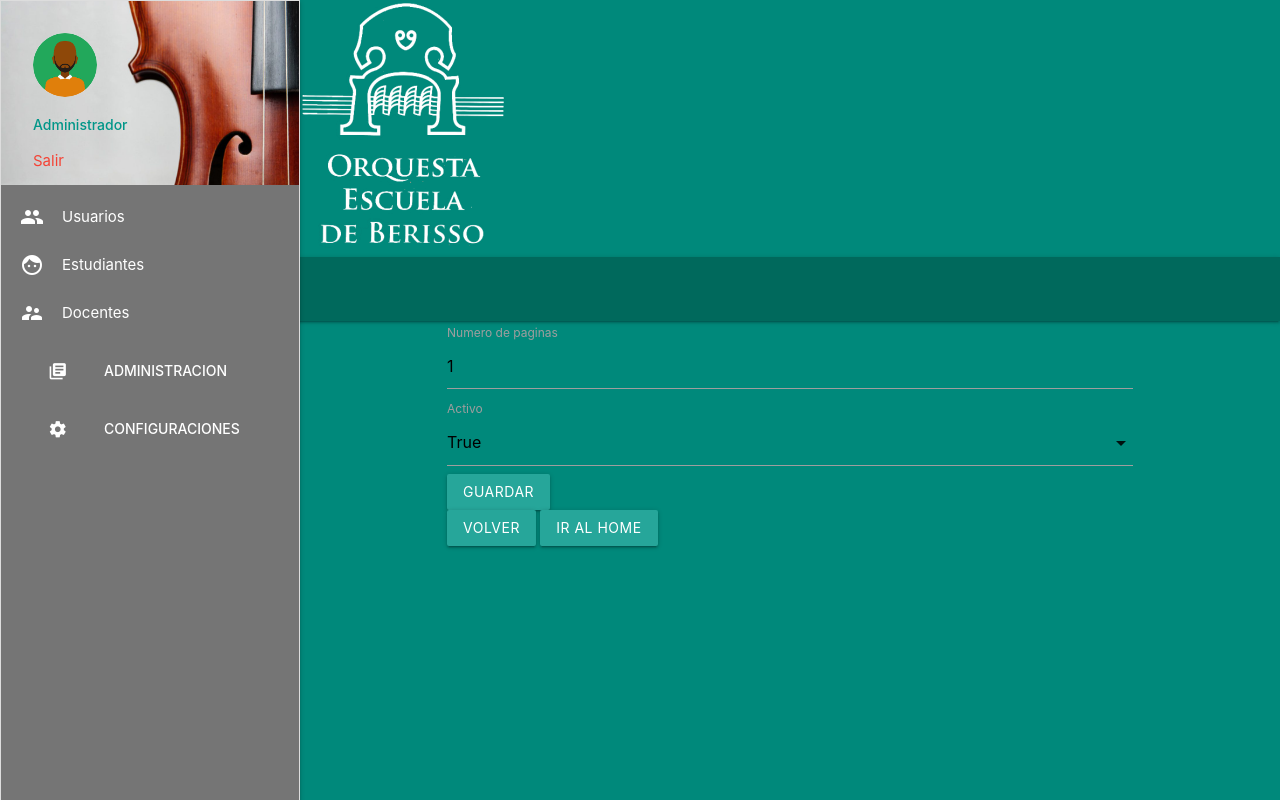
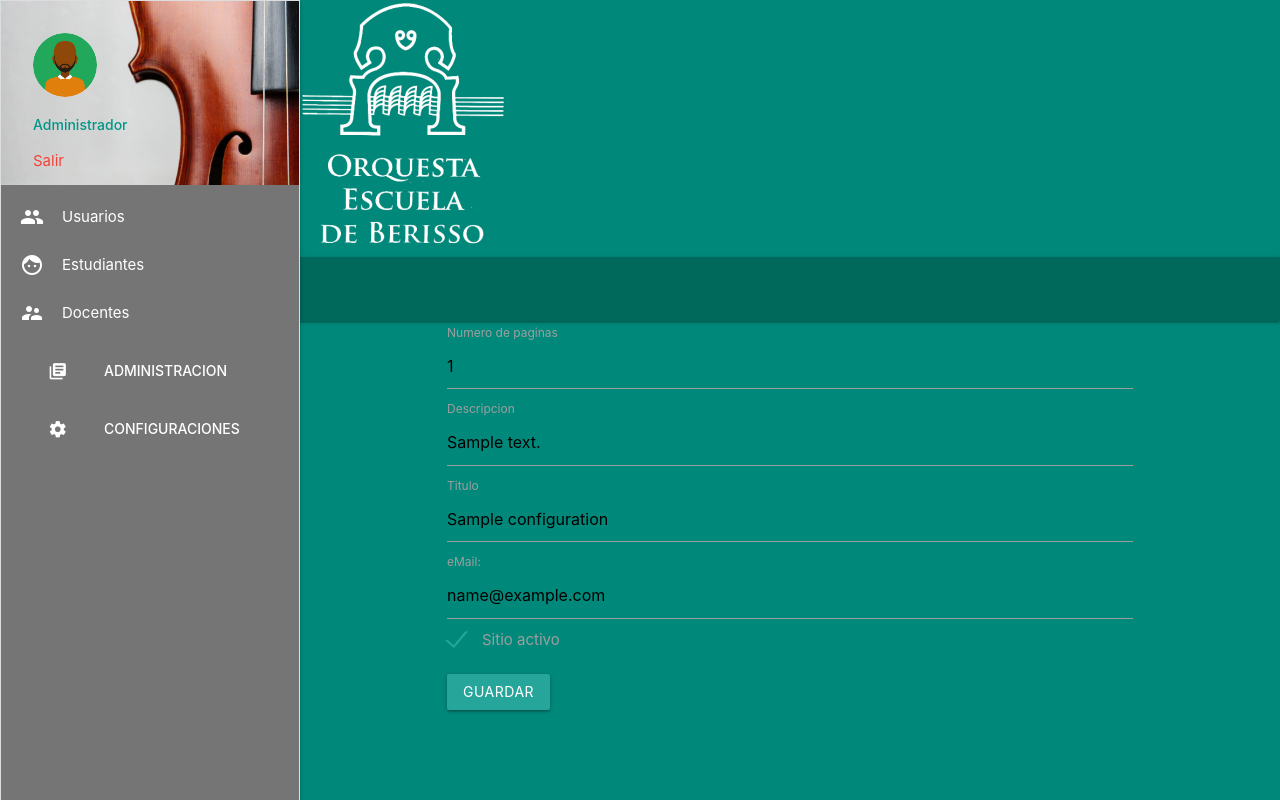
Before and after one commit to Daro313/tpproy19, a Flask app: template flaskps/templates/admin/config.html in a window 1280 px wide. Run offline with Flask 2, Linux system fonts and the light colour scheme; the template is opened without the code that fills it: values that come from a table or form of the project are taken from there, others are empty; tables that the repository leaves empty hold one stand-in row (values such as "Sample post"); parts of the project's set-up code (start-up, migrations or seed data) failed here and were passed over.

Commit message:
Correcciones en modulo configuration

```diff
--- a/flaskps/configurations/views.py
+++ b/flaskps/configurations/views.py
@@ -5,10 +5,10 @@ from flask_login import login_required
 from flaskps import db
 from flaskps.configurations.models import Configurations
 
-from . import configuration
+from . import configurations
 
 
-@admin.route('/admin/configuration', methods=['GET', 'POST'])
+@configurations.route('/configurations', methods=['GET', 'POST'])
 @login_required
 def configuration():
     conf = Configurations.query.first()
@@ -27,7 +27,7 @@ def configuration():
     return render_template('admin/config.html', configuration=conf)
 
 
-@admin.route('/out_of_services')
+@configurations.route('/out_of_services')
 def page_not_found():
     # note that we set the 404 status explicitly
     return render_template('admin/fuera_de_servicio.html'), 500
--- a/flaskps/templates/admin/config.html
+++ b/flaskps/templates/admin/config.html
@@ -2,21 +2,31 @@
 {% extends "base.html" %}
 {% block content %}
 <div class="container">
-  <form class="form-group" method="POST" action="{{ url_for('admin.configuration') }}">
+  <form class="form-group" method="POST" action="{{ url_for('configurations.configuration') }}">
 
     <label for="paginator"> Numero de paginas </label>
     <input class="form-control" type="text" value="{{configuration.offset_paginator}}" name="offset">
+    <label for="description"> Descripcion </label>
+    <input class="form-control" type="text" value="{{configuration.description}}" name="description">
+    <label for="title"> Titulo </label>
+    <input class="form-control" type="text" value="{{configuration.title}}" name="title">
+    <label for="email"> eMail: </label>
+    <input class="form-control" type="email" value="{{configuration.email}}" name="email">
 
-    <label for="active"> Activo </label>
 
-    <select class="" name="active">
-      <option value="{{configuration.active}}" selected>{{configuration.active}}</option>
-      <option value="True">Activos</option>
-      <option value="False">Inactivos</option>
-    </select>
+    {% if configuration.active %}
+    <label>
+        <input type="checkbox" value="{{configuration.active}}" name="active" checked />
+        <span>Sitio activo </span>
+      </label>
+      {% else %}
+      <label>
+          <input type="checkbox" value="{{configuration.active}}" name="active" checked />
+          <span>Sitio activo </span>
+        </label>
+        {% endif %}
+        <br><br>
     <input class="btn btn-success" type="submit" value="Guardar">
   </form>
-  <button role="link" onclick="window.location='/dashboard'" class="btn btn-light" name="button">Volver</button>
-  <button role="link" onclick="window.location='/'" class="btn btn-light" name="button">ir al home</button>
 </div>
 {% endblock %}
--- a/flaskps/templates/base.html
+++ b/flaskps/templates/base.html
@@ -52,7 +52,7 @@
       <a href="administration.html" class="waves-effect white-text btn-flat"><i class="material-icons white-text">library_books</i>Administracion</a>
     </li>
     <li>
-      <a href="config_site.html" class="waves-effect white-text btn-flat"><i class="material-icons white-text">settings</i>Configuraciones del sitio</a>
+      <a href="{{ url_for('configurations.configuration') }}" class="waves-effect white-text btn-flat"><i class="material-icons white-text">settings</i>Configuraciones del sitio</a>
     </li>
   </ul>
   <main>
```
